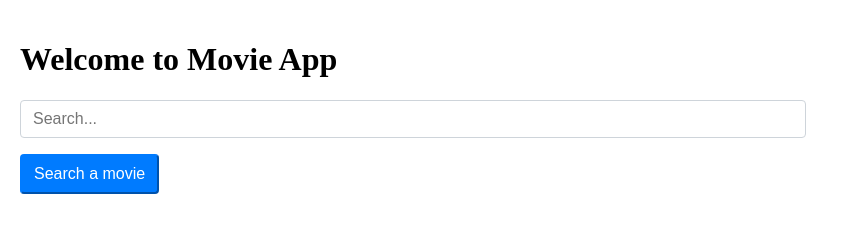
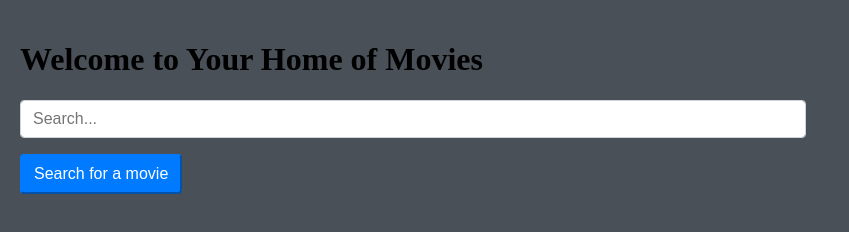
Before and after one commit to lorna-chepkirui/Movie-App, a plain HTML site: page index.html in a window 1280 px wide. Shown: the whole page, without its empty margins (0-849 px from the left). Drawn offline with Linux system fonts and the light colour scheme; no server answers.

Commit message:
Modified the page's style

```diff
--- a/Assets/css/style.css
+++ b/Assets/css/style.css
@@ -5,6 +5,7 @@ html {
 
 body {
     margin: 0;
+    background-color: #495057;
 }
 
 .container {
--- a/index.html
+++ b/index.html
@@ -4,12 +4,12 @@
     <meta charset="UTF-8" />
     <meta name="viewport" content="width=device-width, initial-scale=1.0" />
     <meta http-equiv="X-UA-Compatible" content="ie=edge" />
-    <link rel="stylesheet" href="./assets/css/style.css" />
+    <link rel="stylesheet" href="./Assets/css/style.css" />
     <title>Movie App</title>
   </head>
   <body>
     <div class="container">
-      <h1>Welcome to Movie App</h1>
+      <h1>Welcome to Your Home of Movies</h1>
       <form>
         <div class="form-group">
           <input
@@ -22,7 +22,7 @@
         </div>
 
         <button type="submit" class="btn" id="search">
-          Search a movie
+          Search for a movie
         </button>
       </form>
 
```
